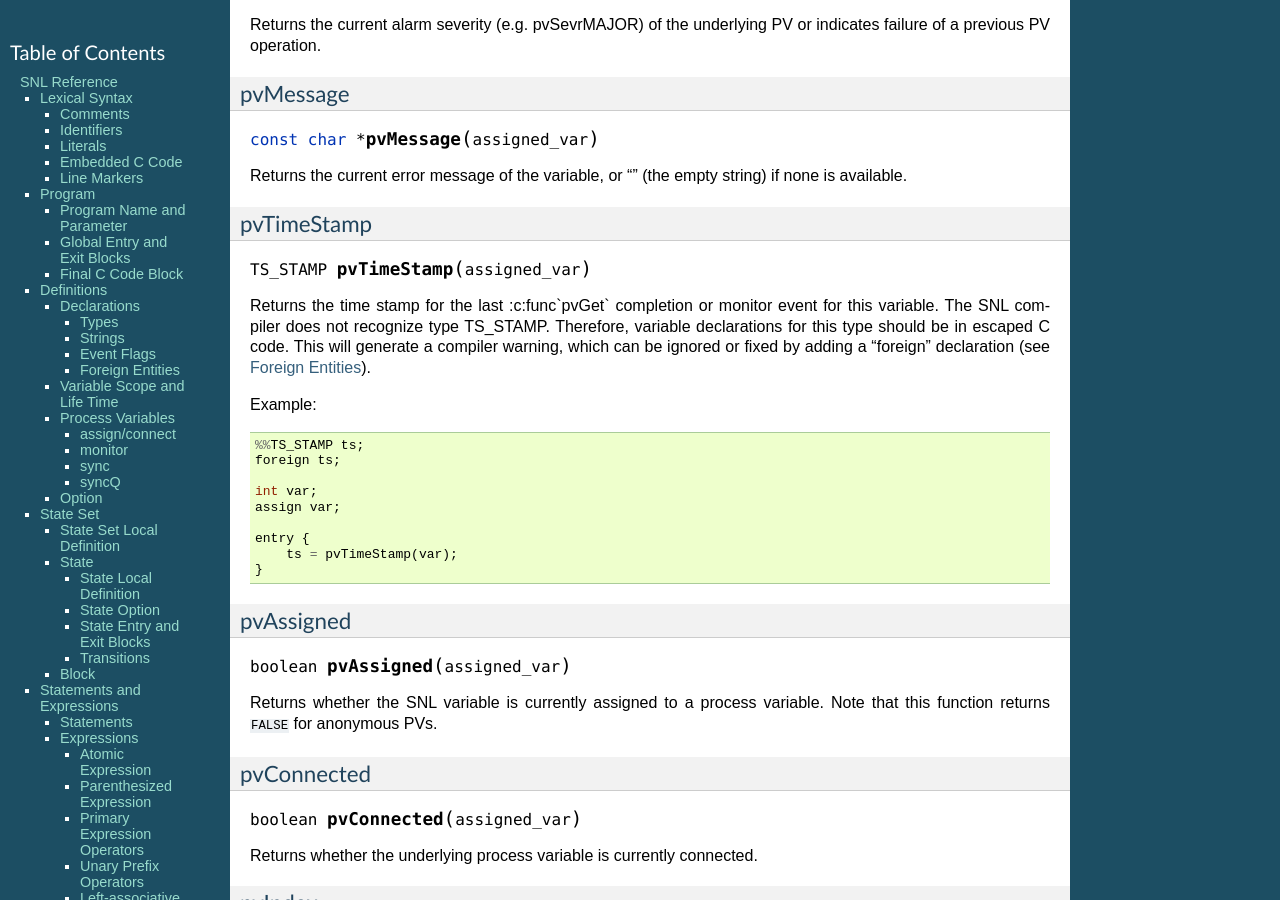
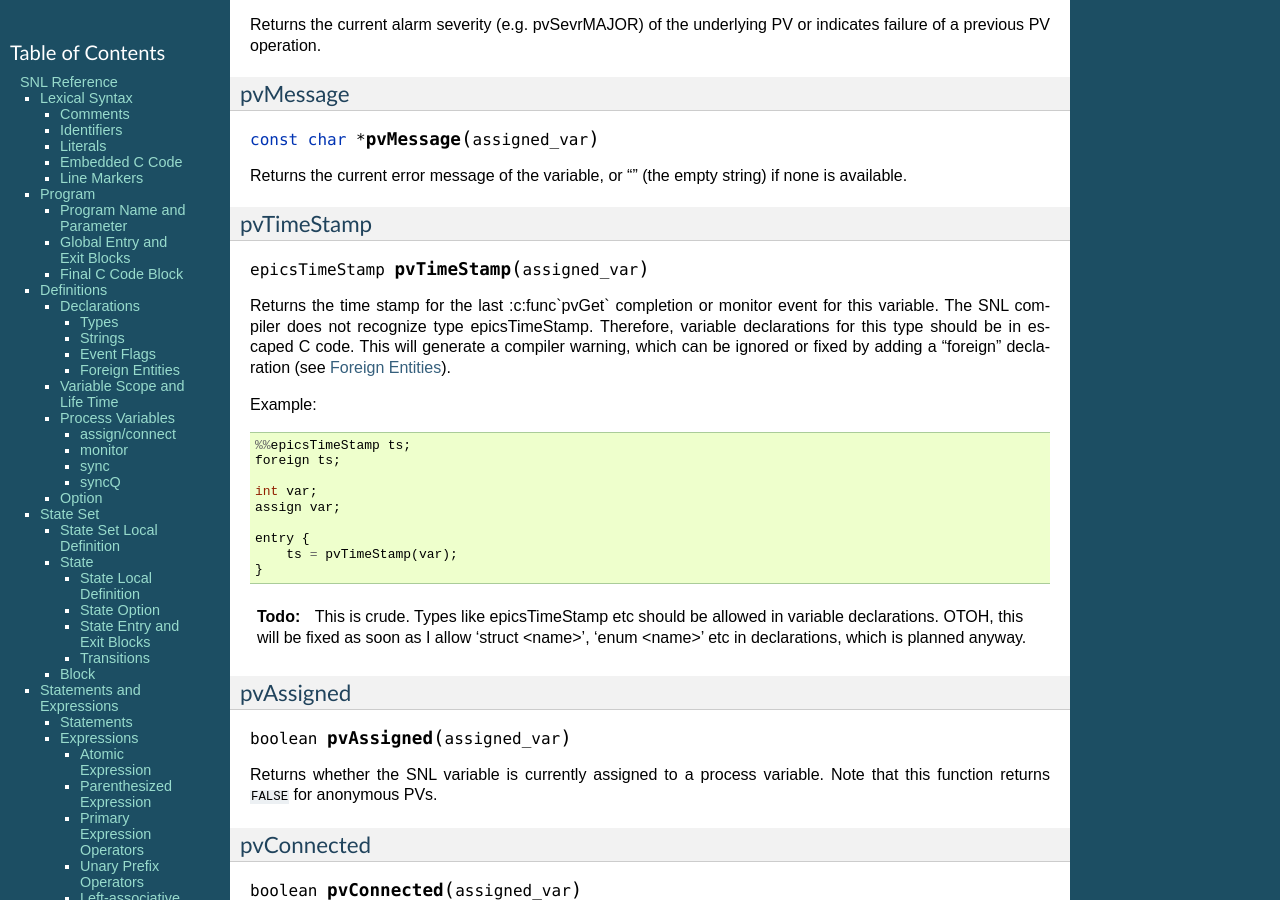
Before and after one commit to jeonghanlee/sequencer-2-2, a Sphinx documentation site: the page built from documentation/Reference.txt, in a window 1280 px wide and 900 px high, scrolled down 19174 px. Built offline with Sphinx 7.4.7, drawn with Linux system fonts in a browser that asks for light colours.

Commit message:
docs/reference: use epicsTimeStamp instead of TS_STAMP

```diff
--- a/documentation/Reference.txt
+++ b/documentation/Reference.txt
@@ -1256,17 +1256,17 @@ pvTimeStamp
 ^^^^^^^^^^^
 
 .. c:function::
-   TS_STAMP pvTimeStamp(assigned_var)
+   epicsTimeStamp pvTimeStamp(assigned_var)
 
 Returns the time stamp for the last :c:func`pvGet` completion or monitor
-event for this variable. The SNL compiler does not recognize type TS_STAMP.
+event for this variable. The SNL compiler does not recognize type epicsTimeStamp.
 Therefore, variable declarations for this type should be in escaped
 C code. This will generate a compiler warning, which can be
 ignored or fixed by adding a "foreign" declaration (see `Foreign Entities`_).
 
 Example::
 
-   %%TS_STAMP ts;
+   %%epicsTimeStamp ts;
    foreign ts;
 
    int var;
@@ -1275,6 +1275,11 @@ Example::
    entry {
        ts = pvTimeStamp(var);
    }
+
+.. todo:: This is crude. Types like epicsTimeStamp etc should be allowed in
+   variable declarations. OTOH, this will be fixed as soon as I allow
+   'struct <name>', 'enum <name>' etc in declarations, which is planned anyway.
+
 
 pvAssigned
 ^^^^^^^^^^
```
